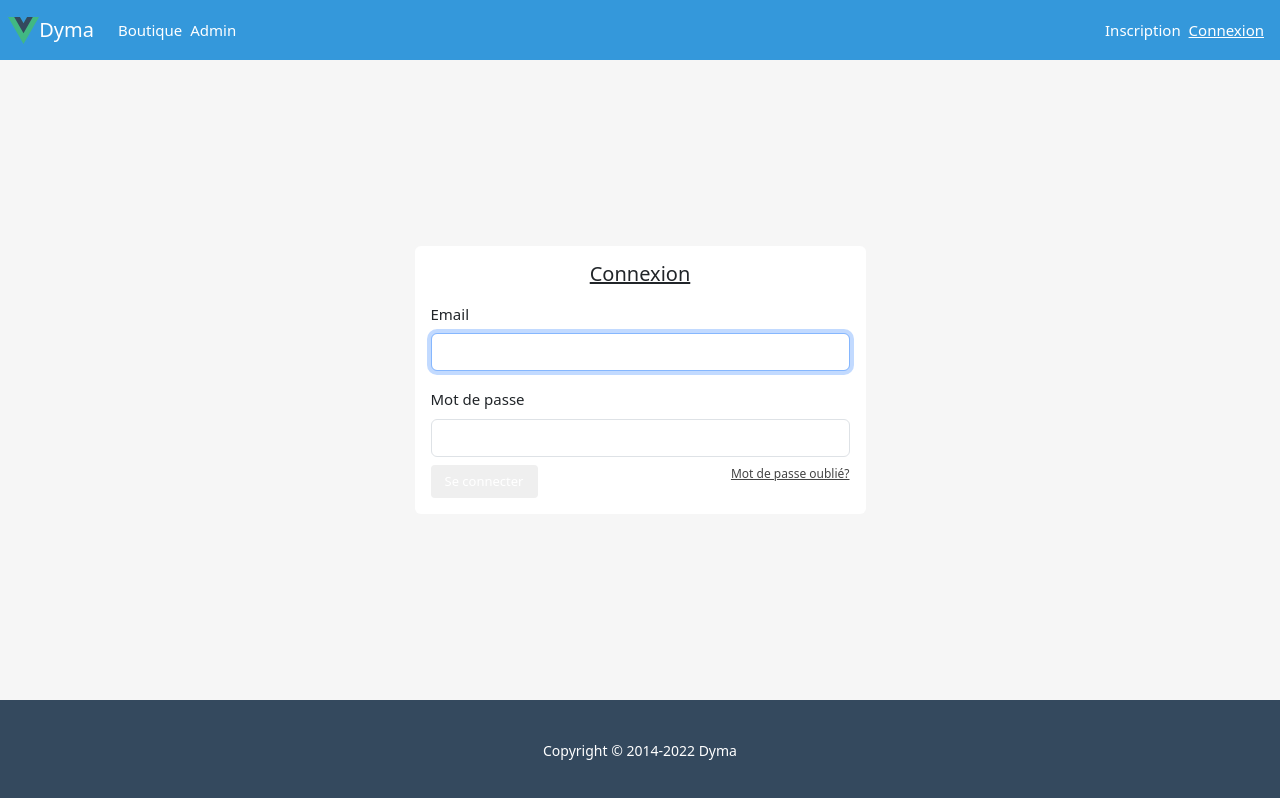
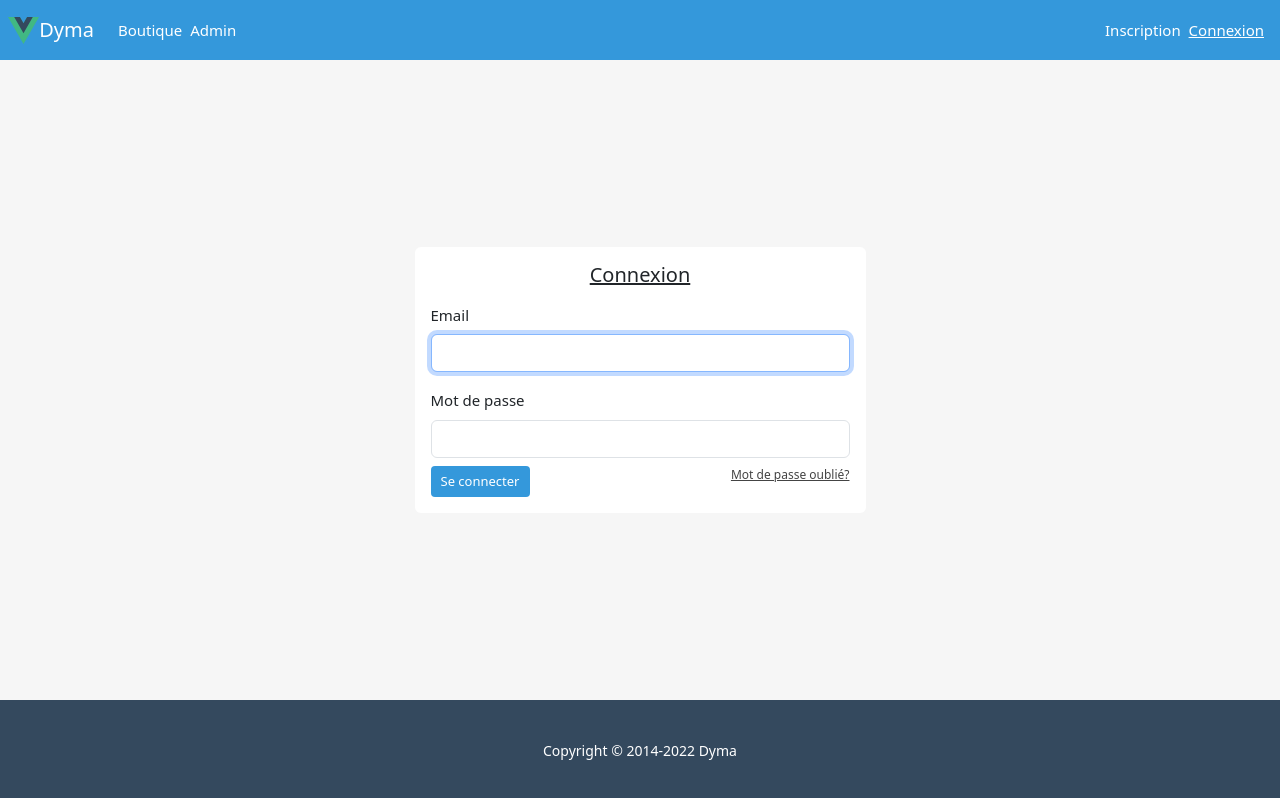
Before and after one commit to sebastien358/boutique-frontend, a Vue app: page /login in a window 1280 px wide. Built offline with nearby package versions, Linux system fonts and the light colour scheme; no server answers.

Commit message:
component button reinitialisation

```diff
--- a/src/components/buttons/components/SubmitButton.vue
+++ b/src/components/buttons/components/SubmitButton.vue
@@ -1,6 +1,9 @@
 <template>
   <button type="submit" class="button" :class="{
-    buttonPrimaryForm
+    buttonReinitialisationPassword,
+    buttonPrimaryForm,
+    buttonRegistration,
+    buttonLogin
   }"
   >
     <slot>Envoyer</slot>
@@ -9,7 +12,10 @@
 
 <script setup lang="ts">
 defineProps<{
+  buttonReinitialisationPassword?: boolean
   buttonPrimaryForm?: boolean
+  buttonRegistration?: boolean
+  buttonLogin?: boolean
 }>()
 </script>
 
@@ -29,4 +35,28 @@ defineProps<{
     background-color: var(--primary-2);
   }
 }
+
+.buttonLogin {
+  background-color: var(--primary-1);
+  padding: 6px 10px;
+  &:hover {
+    background-color: var(--primary-2);
+  }
+}
+
+.buttonRegistration {
+  background-color: var(--primary-1);
+  padding: 6px 10px;
+  &:hover {
+    background-color: var(--primary-2);
+  }
+}
+
+.buttonReinitialisationPassword {
+  background-color: var(--primary-1);
+  padding: 6px 10px;
+  &:hover {
+    background-color: var(--primary-2);
+  }
+}
 </style>
--- a/src/components/login/views/Login.vue
+++ b/src/components/login/views/Login.vue
@@ -14,7 +14,7 @@
               <input v-model="editLogin.password" type="password" class="form-control">
             </div>
             <div class="d-flex justify-content-between">
-              <SubmitButton>Se connecter</SubmitButton>
+              <SubmitButton :buttonLogin="true">Se connecter</SubmitButton>
               <router-link :to="{name: 'request-password'}" class="router-link">Mot de passe oublié?</router-link>
             </div>
           </form>
--- a/src/components/registration/views/Registration.vue
+++ b/src/components/registration/views/Registration.vue
@@ -25,7 +25,7 @@
               <label for="confirm" class="form-label">Confirmation</label>
               <input v-model="editRegistration.confirm" type="password" class="form-control">
             </div>
-            <SubmitButton>S'inscrire</SubmitButton>
+            <SubmitButton :buttonRegistration="true">S'inscrire</SubmitButton>
           </form>
         </div>
       </div>
--- a/src/components/resetPassword/views/RequestPassword.vue
+++ b/src/components/resetPassword/views/RequestPassword.vue
@@ -8,7 +8,7 @@
               <label for="email" class="form-label">Entrer votre email</label>
               <input ref="email" type="email" class="form-control" aria-describedby="emailHelp" autofocus>
             </div>
-            <SubmitButton>Réinitialisation de mot de passe</SubmitButton>
+            <SubmitButton :buttonReinitialisationPassword="true">Réinitialisation de mot de passe</SubmitButton>
           </form>
         </div>
       </div>
--- a/src/components/resetPassword/views/ResetPassword.vue
+++ b/src/components/resetPassword/views/ResetPassword.vue
@@ -12,7 +12,7 @@
               <label for="password" class="form-label">Confirmation</label>
               <input ref="confirm" type="password" class="form-control">
             </div>
-            <SubmitButton>Modifier mot de passe</SubmitButton>
+            <SubmitButton :buttonReinitialisationPassword="true">Modifier mot de passe</SubmitButton>
           </form>
         </div>
       </div>
```
